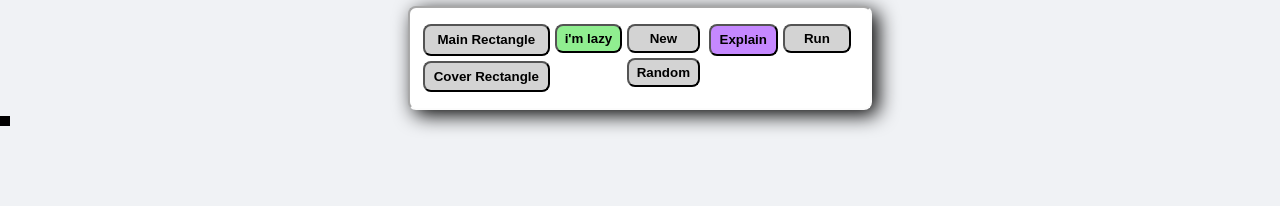
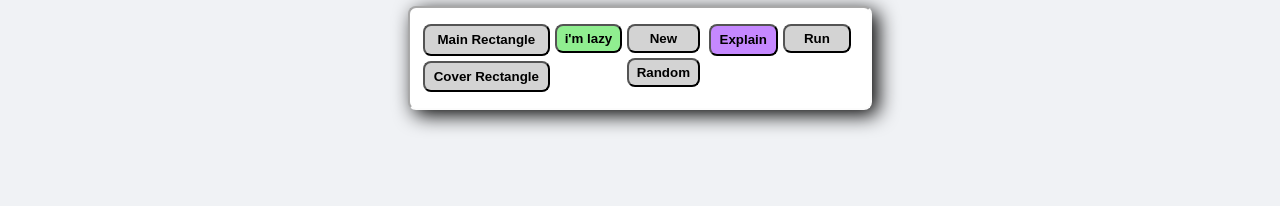
Before and after one commit to omeros/square-game, a Vue app: page / in a window 1280 px wide. Shown: the top 206 px of the page. Built offline with nearby package versions, Linux system fonts and the light colour scheme.

Commit message:
"Refactored BoundPreview.vue and BoundApp.vue components, adding conditional logic for bound styles and animation, and updated run function to check for main bound addition."

```diff
--- a/src/cmps/bound-preview.vue
+++ b/src/cmps/bound-preview.vue
@@ -42,17 +42,25 @@
       // Non-answer bounds
       if (!props.main) {
         // Cover bound
+        if(props.bound.right!==null){
         const red = getRandomInt(0, 255);
         const green = getRandomInt(0, 255);
         const blue = getRandomInt(0, 255);
         bgcColor.value = `rgba(${red}, ${green}, ${blue}, 0.9)`;
         border.value = '2px solid black';
         zIndex.value = '1';
+      }else{
+          border.value = ''
+        }
       } else {
         // Main bound
+        if((props.bound.right!==null)&&(props.main)){
           bgcColor.value = '#2d68f2';
           border.value = '2px solid black';
           zIndex.value = '1';
+        }else{
+          border.value = ''
+        }
         }
 
         // Update styles
@@ -75,7 +83,10 @@
           elementRef.value.classList.remove('scale-in');
         }
       } else {
+
         // Answer bound
+        if(props.bound.right){
+          console.log('on props.answer===== yes ====>:',props.bound.right);
         bgcColor.value = 'transparent';
         border.value = '5px dashed black';
         zIndex.value = '10';
@@ -84,9 +95,20 @@
         elementStyle.value.backgroundColor = bgcColor.value;
         elementStyle.value.border = border.value;
         elementStyle.value.zIndex = zIndex.value;
+        }else{
+          console.log('on props.answer===== no ====>:',props.bound.right);
 
+          bgcColor.value = 'transparent';
+          border.value = '0px solid black';
+          zIndex.value = '10';
+          console.log('on props.answer===== border.value====>:',border.value);
+          elementStyle.value.backgroundColor = bgcColor.value;
+        elementStyle.value.border = border.value;
+        elementStyle.value.zIndex = zIndex.value;
+        }
         // The dimensions and animation are handled in the watcher
       }
+
   });
 
   // Watch for changes in props.bound
@@ -119,9 +141,9 @@
 
       // Force reflow to ensure the browser registers the class removal
       void elementRef.value.offsetWidth;
-
     // Add the class back to start the animation
     elementRef.value.classList.add('scale-in');
+
     }
   }
 
--- a/src/views/bound-app.vue
+++ b/src/views/bound-app.vue
@@ -113,6 +113,7 @@ import MyModal from '../cmps/MyModal.vue';
     const isExplain = ref(false);
     let debounceTimer = null;
     let colorSwapTimer = null;
+    let isMainBoundAdded = false
 
     // const bounds = storeBound.getBounds
     // const mainBound = storeBound.getMainBound
@@ -157,6 +158,7 @@ import MyModal from '../cmps/MyModal.vue';
         down: mainBoundY2
       }
       storeBound.addMainBound(mainBound)
+      isMainBoundAdded = true
     }
 
     function onAddCoverBound(){
@@ -175,12 +177,18 @@ import MyModal from '../cmps/MyModal.vue';
     }
 
     function onClearBounds(){
+     // clearTimeout(debounceTimer);
+      clearInterval(colorSwapTimer);
+
+      runBtn.value =  'lightgrey'
       isFinished.value = false
       isRandom.value = false
       isLazy.value = true
       isDebounce.value = false
       storeBound.clearBounds()
     }
+
+
     function onRandomBounds(){
       isRandom.value = true
 
@@ -231,6 +239,7 @@ import MyModal from '../cmps/MyModal.vue';
   }
 
   async function run(){
+    if(isMainBoundAdded){
       console.log('run function!');
 
         // Stop the color swap timer
@@ -270,6 +279,8 @@ import MyModal from '../cmps/MyModal.vue';
       //   down: ans.B
       // }
       // console.log('run bounds:',bounds.value, 'mainBound:',mainBound.value );
+      isMainBoundAdded = false
+    }
   }
   function defalutMainbound(){
     const screenWidth = window.innerWidth - (window.innerWidth/50) ; // Get screen width
@@ -277,12 +288,13 @@ import MyModal from '../cmps/MyModal.vue';
     isLazy.value = false
     isRandom.value = true
     const mainBound = {
-        left: 0,
+        left: screenWidth/200,
         right: screenWidth,
         up: screenHeight,
         down: 0
       }
       storeBound.addMainBound(mainBound)
+      isMainBoundAdded = true
   }
   function onExplain() {
     if(isExplain.value){
```
Lines whose indentation alone changed are shown as unchanged.
